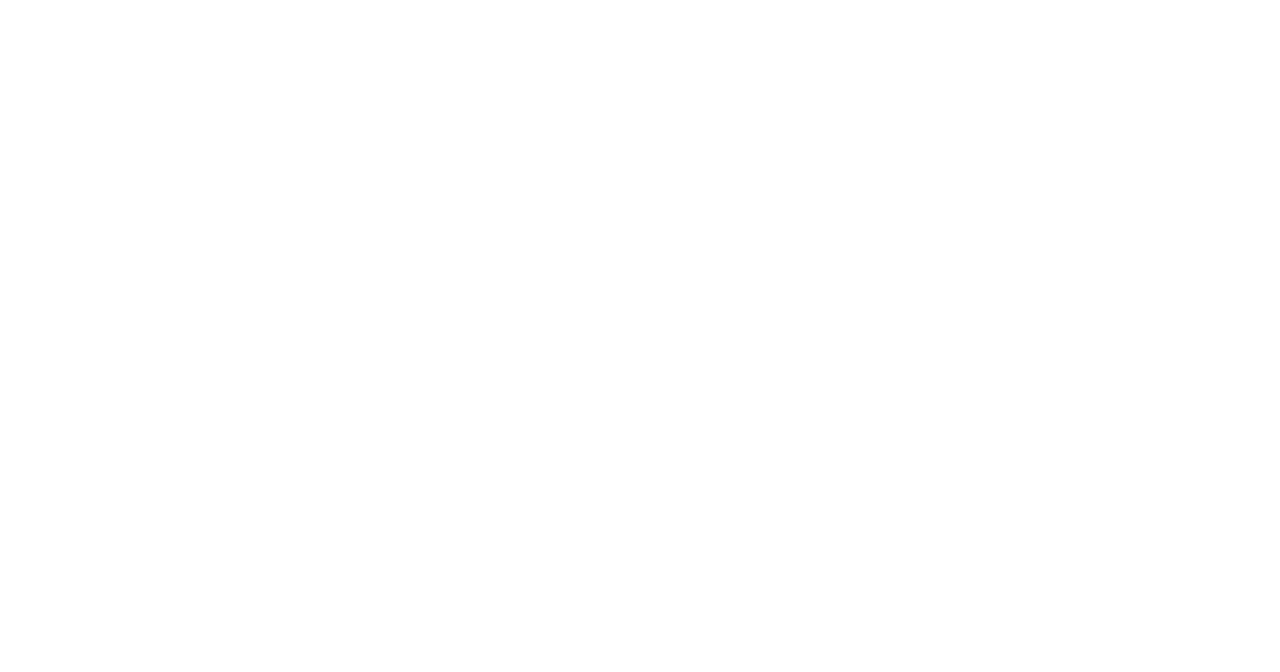
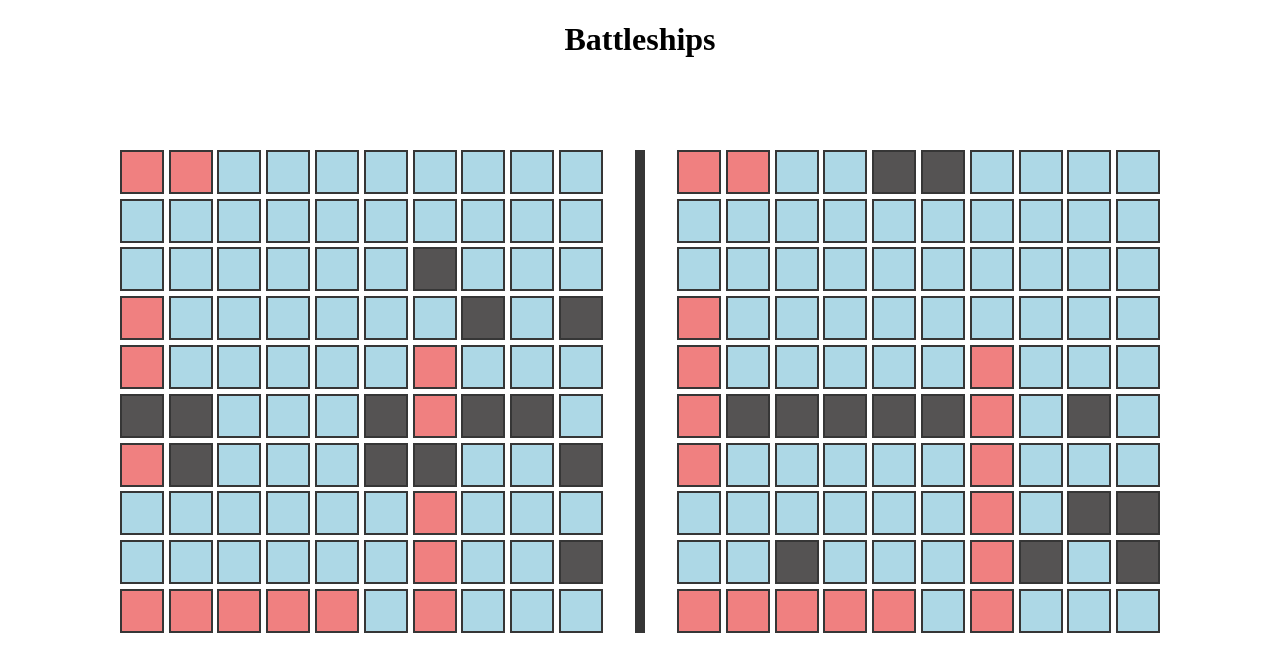
Before and after one commit to BrynyPatchett/battleship, a website built with webpack: page src/index.html in a window 1280 px wide. Built offline with nearby package versions, Linux system fonts and the light colour scheme; files whose address does not match are found by name.

Commit message:
add  UI and game interaction, test game by computer, remworked random move for AI to return guess location and hit status

```diff
--- a/package.json
+++ b/package.json
@@ -5,7 +5,8 @@
   "main": "index.js",
   "scripts": {
     "test": "jest",
-    "build": "webpack"
+    "build": "webpack",
+    "watch":"webpack --watch"
   },
   "author": "",
   "license": "ISC",
--- a/src/index.html
+++ b/src/index.html
@@ -1,12 +1,20 @@
 <!DOCTYPE html>
 <html lang="en">
-<head>
-    <meta charset="UTF-8">
-    <meta http-equiv="X-UA-Compatible" content="IE=edge">
-    <meta name="viewport" content="width=device-width, initial-scale=1.0">
+  <head>
+    <meta charset="UTF-8" />
+    <meta http-equiv="X-UA-Compatible" content="IE=edge" />
+    <meta name="viewport" content="width=device-width, initial-scale=1.0" />
+    <link rel="stylesheet" href="./style.css" />
     <title>Battleship</title>
-</head>
-<body>
-
-</body>
+  </head>
+  <body>
+    <div class="main">
+      <div class="header"><h1>Battleships</h1></div>
+      <div class="content">
+        <div class="game">
+          <div class="separator"></div>
+        </div>
+      </div>
+    </div>
+  </body>
 </html>
--- /dev/null
+++ b/src/js/board.js
@@ -0,0 +1,23 @@
+export default function CreateGameBoard(){
+    let gameBoard = document.createElement('div');
+    gameBoard.classList.add('board');
+
+    let tiles = document.createElement('div');
+    tiles.classList.add('tiles');
+
+    let gridSize = 10;
+
+    for(let y = 0; y < gridSize; y++){
+        for(let x = 0; x < gridSize; x++){
+            let tile = document.createElement('div');
+            tile.classList.add('tile');
+            tile.dataset.row = y;
+            tile.dataset.col = x;
+            tiles.appendChild(tile);
+        }
+    }
+
+    gameBoard.appendChild(tiles);
+    return gameBoard;
+
+}
--- a/src/js/computer.js
+++ b/src/js/computer.js
@@ -10,7 +10,7 @@ export default class Computer extends Player {
     let x = this.getRandomInt(this.gameBoard.grid.length);
     let y = this.getRandomInt(this.gameBoard.grid.length);
     let coords = this.getValidShot(x,y);
-     this.MakeMove(coords);
+     return {status:this.MakeMove(coords),coords};
   }
 
   getRandomInt(max) {
--- a/src/js/index.js
+++ b/src/js/index.js
@@ -1,15 +1,75 @@
 import Gameboard from "./gameboard.js";
 import Player from "./player.js";
 import Computer from "./computer.js";
+import boardUI from "./board.js";
 
 
-let compWins = 0;
-let computer2Wins = 0;
+// let compWins = 0;
+// let computer2Wins = 0;
 
-for (let i = 0; i < 100; i++) {
-  let coordi = 0;
-  let gameboard = new Gameboard(10);
-  let gameboardPC = new Gameboard(10);
+// for (let i = 0; i < 100; i++) {
+//   let coordi = 0;
+//   let gameboard = new Gameboard(10);
+//   let gameboardPC = new Gameboard(10);
+
+// let shiplength = 2;
+// let coords = { x: 0, y: 0 };
+// gameboard.AddShipToGrid(shiplength, coords, 0);
+// gameboardPC.AddShipToGrid(shiplength, coords, 0);
+
+// shiplength = 3;
+// coords = { x: 6, y: 4 };
+// gameboard.AddShipToGrid(shiplength, coords, 1);
+// gameboardPC.AddShipToGrid(shiplength, coords, 1);
+
+// shiplength = 3;
+// coords = { x: 6, y: 7 };
+// gameboard.AddShipToGrid(shiplength, coords, 1);
+// gameboardPC.AddShipToGrid(shiplength, coords, 1);
+
+// shiplength = 4;
+// coords = { x: 0, y: 3 };
+// gameboard.AddShipToGrid(shiplength, coords, 0);
+// gameboardPC.AddShipToGrid(shiplength, coords, 1);
+
+// shiplength = 5;
+// coords = { x: 0, y: 9 };
+// gameboard.AddShipToGrid(shiplength, coords, 0);
+// gameboardPC.AddShipToGrid(shiplength, coords, 1);
+
+
+
+// let computer = new Computer("Computer", gameboardPC);
+// let computer2 = new Computer("Computer2", gameboard);
+
+
+//   while (
+//     computer.gameBoard.AllSunk() !== true &&
+//     computer2.gameBoard.AllSunk() !== true
+//   ) {
+//     computer2.MakeRandomMove();
+//     if (computer2.gameBoard.AllSunk()) {
+//        console.log("Computer2 Wins");
+//        computer2Wins++;
+//       break;
+//     }
+
+//     computer.MakeRandomMove();
+//     if (computer.gameBoard.AllSunk()) {
+//       console.log("Computer Wins");
+//       compWins++;
+//       break;
+//     }
+
+//     coordi++;
+//   }
+// }
+
+// console.log(`Computer Wins: ${compWins}, Computer2 Wins: ${computer2Wins}`);
+
+
+let gameboard = new Gameboard(10);
+let gameboardPC = new Gameboard(10);
 
 let shiplength = 2;
 let coords = { x: 0, y: 0 };
@@ -28,40 +88,71 @@ gameboardPC.AddShipToGrid(shiplength, coords, 1);
 
 shiplength = 4;
 coords = { x: 0, y: 3 };
-gameboard.AddShipToGrid(shiplength, coords, 0);
+gameboard.AddShipToGrid(shiplength, coords, 1);
 gameboardPC.AddShipToGrid(shiplength, coords, 1);
 
 shiplength = 5;
 coords = { x: 0, y: 9 };
 gameboard.AddShipToGrid(shiplength, coords, 0);
-gameboardPC.AddShipToGrid(shiplength, coords, 1);
+gameboardPC.AddShipToGrid(shiplength, coords, 0);
 
 
+const gameInterface = document.querySelector(".game");
+let playerLeftBoard = new boardUI();
+let playerRightBoard = new boardUI();
+
+gameInterface.insertBefore(playerLeftBoard,gameInterface.firstChild)
+gameInterface.appendChild(playerRightBoard);
+let playerLeftTiles = playerLeftBoard.querySelector('.tiles');
+let playerRightTiles = playerRightBoard.querySelector('.tiles');
+
+[...playerLeftTiles.children].forEach(element => {
+  element.addEventListener('click',()=>{
+    console.log(`x: ${element.dataset.col} y: ${element.dataset.row}`);
+    // element.classList.add("hit");
+  })
+});
+
+[...playerRightTiles.children].forEach(element => {
+  element.addEventListener('click',()=>{
+    console.log(`x: ${element.dataset.col} y: ${element.dataset.row}`);
+    // element.classList.add("miss");
+  })
+});
 
 let computer = new Computer("Computer", gameboardPC);
 let computer2 = new Computer("Computer2", gameboard);
 
+//simulate game
 
   while (
     computer.gameBoard.AllSunk() !== true &&
     computer2.gameBoard.AllSunk() !== true
   ) {
-    computer2.MakeRandomMove();
+
+    let pcMove = computer2.MakeRandomMove();
+    let shotTile = playerLeftTiles.querySelector(`[data-row="${pcMove.coords.y}"][data-col="${pcMove.coords.x}"]`)
+    if (pcMove.status === 1){
+      shotTile.classList.add("hit");
+    }else{
+      shotTile.classList.add("miss");
+    }
     if (computer2.gameBoard.AllSunk()) {
        console.log("Computer2 Wins");
-       computer2Wins++;
       break;
     }
 
-    computer.MakeRandomMove();
+
+     pcMove = computer.MakeRandomMove();
+     shotTile = playerRightTiles.querySelector(`[data-row="${pcMove.coords.y}"][data-col="${pcMove.coords.x}"]`)
+    if (pcMove.status === 1){
+      shotTile.classList.add("hit");
+    }else{
+      shotTile.classList.add("miss");
+    }
+
     if (computer.gameBoard.AllSunk()) {
-      console.log("Computer Wins");
-      compWins++;
+       console.log("Computer Wins");
       break;
     }
-
-    coordi++;
   }
-}
-
-console.log(`Computer Wins: ${compWins}, Computer2 Wins: ${computer2Wins}`);
--- a/webpack.config.js
+++ b/webpack.config.js
@@ -12,6 +12,6 @@ module.exports = {
     output: {
       filename: 'main.js',
       path: path.resolve(__dirname, 'dist'),
-      clean: true,
+      clean: false,
     },
   };
```
Also changed, not shown: dist/index.html, dist/main.js, dist/style.css (added).
